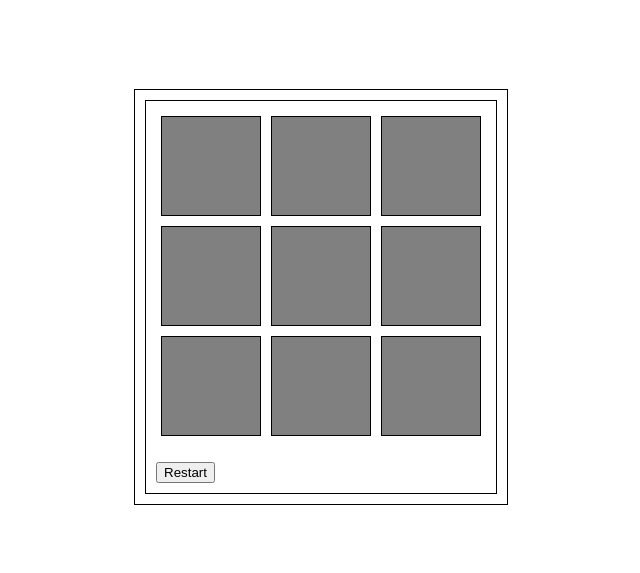
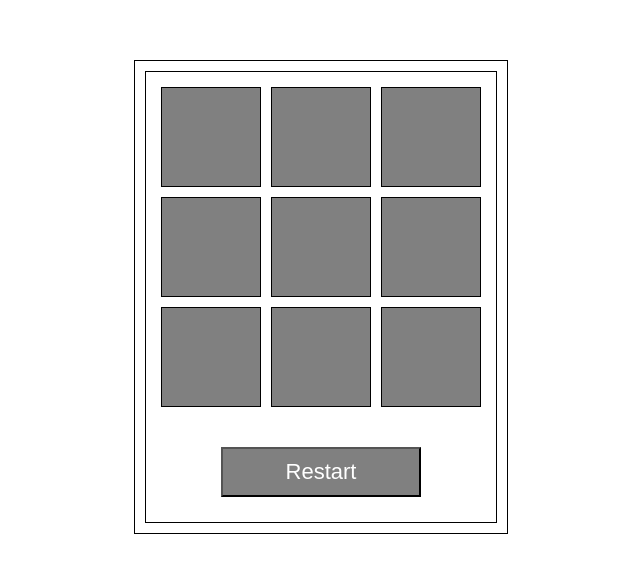
Before and after one commit to SomeBrujah/Tic-Tac-Toe, a React app: page / in a window 1280 px wide. Shown: the part 111-684 px from the top of the page, without its empty margins (319-959 px from the left). Built offline with nearby package versions, Linux system fonts and the light colour scheme.

Commit message:
Added draw-result and generation grid by function off hardcode

```diff
--- a/src/Field.js
+++ b/src/Field.js
@@ -1,5 +1,5 @@
 import React, {useState} from "react";
-import { calculateWinerComb } from "./helpers";
+import { calculateWinerComb, generateGrid } from "./helpers";
 import Cell from "./Cell";
 
 const Field = () => {
@@ -15,37 +15,23 @@ const Field = () => {
         setIsX(true);
         setWinner(null);
     };
+
     const handleCellClick = (i) => {
-        if(winner !== null) {
+        if(winner !== null || cells[i] !== null) {
             return;
         }
         cells[i] = isX ? 'X' : 'O';
         setCells(cells);
         setIsX(!isX);
-        setWinner(calculateWinerComb(cells));
+        let result = calculateWinerComb(cells);
+        if(result === null && !cells.includes(null)) {
+            setWinner('Draw');
+        } else if(result !== null) {
+            setWinner("Winner is: " + result);
+        }
     };
 
-    return (
-        <div className="gameField">
-            <div className="row">
-                <Cell value={cells[0]} onClick={() => { handleCellClick(0) }} />
-                <Cell value={cells[1]} onClick={() => { handleCellClick(1) }} />
-                <Cell value={cells[2]} onClick={() => { handleCellClick(2) }} />
-            </div>
-            <div className="row">
-                <Cell value={cells[3]} onClick={() => { handleCellClick(3) }} />
-                <Cell value={cells[4]} onClick={() => { handleCellClick(4) }} />
-                <Cell value={cells[5]} onClick={() => { handleCellClick(5) }} />
-            </div>
-            <div className="row">
-                <Cell value={cells[6]} onClick={() => { handleCellClick(6) }} />
-                <Cell value={cells[7]} onClick={() => { handleCellClick(7) }} />
-                <Cell value={cells[8]} onClick={() => { handleCellClick(8) }} />
-            </div>
-            <h1>{winner}</h1>
-            <button onClick={restartFunc}>Restart</button>
-        </div>
-    )
+    return (generateGrid(cells, handleCellClick, restartFunc, winner))
 }
 
 export default Field;
--- a/src/helpers.js
+++ b/src/helpers.js
@@ -1,3 +1,6 @@
+import Cell from "./Cell";
+import React from "react";
+
 const WIN_COMBINATIONS = [
     [0, 1, 2],
     [3, 4, 5],
@@ -23,13 +26,13 @@ export function calculateWinerComb(resultArray) {
         for (let j = 0; j < WIN_COMBINATIONS[i].length; j++) {
             if (resultArray[WIN_COMBINATIONS[i][j]] === 'X') {
                 xNumber++;
-                if(xNumber === 3) {
+                if (xNumber === 3) {
                     winnerSymbol = 'X';
                     return winnerSymbol;
                 }
-            } else if(resultArray[WIN_COMBINATIONS[i][j]] === 'O') {
+            } else if (resultArray[WIN_COMBINATIONS[i][j]] === 'O') {
                 oNumber++;
-                if(oNumber === 3) {
+                if (oNumber === 3) {
                     winnerSymbol = 'O';
                     return winnerSymbol;
                 }
@@ -40,3 +43,23 @@ export function calculateWinerComb(resultArray) {
     }
     return null;
 }
+
+export function generateGrid(cellsArr, onClickFunc, restartFunc, winner) {
+    const rows = [];
+    const cells = [];
+
+    for(let i = 0; i < 9; i++) {
+        cells.push(<Cell key={i.toString()} value={cellsArr[i]} className="cell" onClick={() => { onClickFunc(i) }} />);
+    }
+
+    for(let j = 0; j < 3; j++) {
+        const cellsCollection = [];
+        for(let k = 0; k < 3; k++) {
+            cellsCollection.push(cells.shift());
+        }
+        rows.push(<div key={j.toString(2)} className="row">{cellsCollection}</div>);
+    }
+    rows.push(<h1 className="gameResultText" key={'caseForWinnerValue'}>{winner}</h1>)
+    rows.push(<button className="restartButton" key={'keyButtonForRestart'} onClick={restartFunc}>Restart</button>)
+    return <div className="gameField">{rows}</div>;
+}
--- a/src/style/style.scss
+++ b/src/style/style.scss
@@ -18,6 +18,9 @@ body {
     height: auto;
     padding: 10px;
     border: 1px solid black;
+    display: flex;
+    flex-direction: column;
+    align-items: center;
 }
 .row {
     display: flex;
@@ -35,8 +38,22 @@ body {
     }
 }
 
-.SomeClass2{
-    width: 50px;
-    height: 50px;
+.gameResultText{
+    font-family: system-ui;
+    margin: 10px 5px;
+}
+
+.restartButton {
+	margin: 15px;
+	width: 200px;
+	height: 50px;
+	font-family: revert;
+	font-size: 22px;
     background-color: gray;
+    color: white;
+    transition: all 0.3s;
+    &:hover{
+        background-color: white;
+        color: black;
+    }
 }
```
